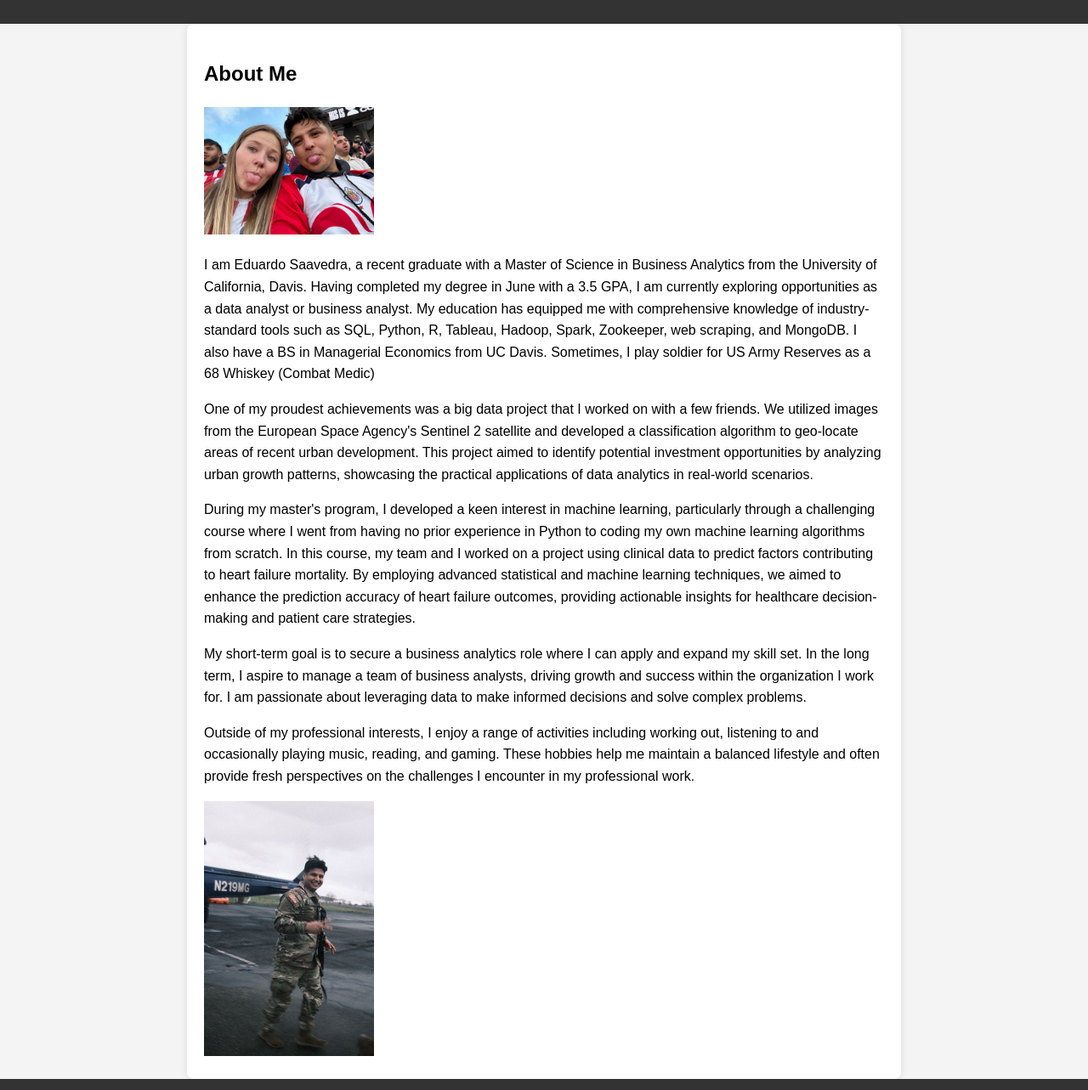
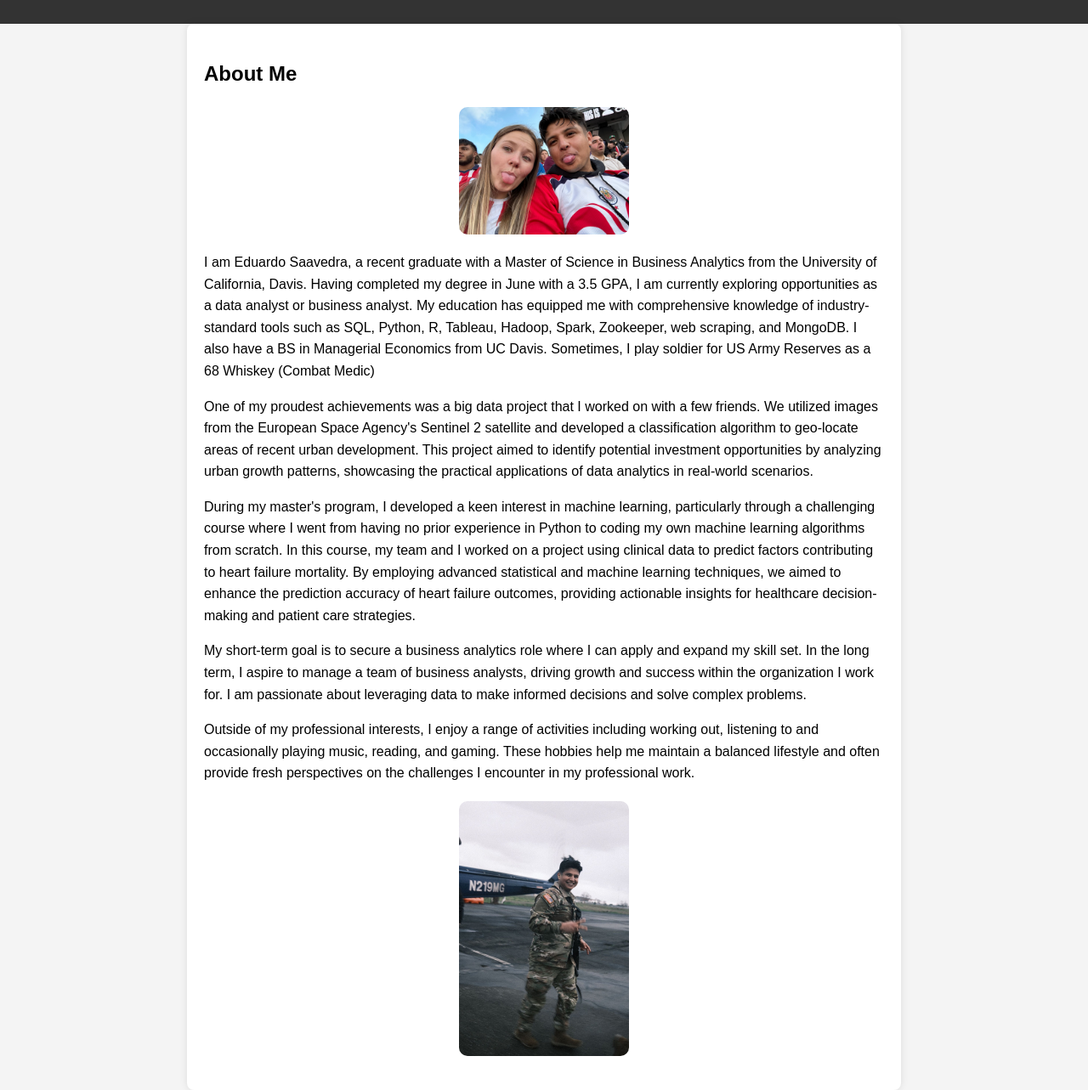
Before and after one commit to esaav21/MyWebsite, a plain HTML site: page about.html in a window 1280 px wide. Shown: the part 140-1423 px from the top of the page at 85% size. Drawn offline with Linux system fonts and the light colour scheme.

Commit message:
Update about.html
overhaul of the page

```diff
--- a/about.html
+++ b/about.html
@@ -5,6 +5,19 @@
     <meta name="viewport" content="width=device-width, initial-scale=1.0">
     <title>About - Eduardo Saavedra</title>
     <link rel="stylesheet" href="styles.css">
+    <style>
+        .centered-image {
+            display: flex;
+            justify-content: center;
+            align-items: center;
+            margin: 20px 0; /* Adjust this for spacing */
+        }
+        .centered-image img {
+            max-width: 200px;
+            height: auto;
+            border-radius: 10px; /* Optional for rounded corners */
+        }
+    </style>
 </head>
 <body>
     <header>
@@ -23,7 +36,7 @@
         <section>
             <h2>About Me</h2>
             <div class="centered-image">
-                <img src="soccergame.jpeg" alt="Eduardo Saavedra" style="width:200px;height:auto;">
+                <img src="soccergame.jpeg" alt="Eduardo Saavedra">
             </div>
             <p>
                 I am Eduardo Saavedra, a recent graduate with a Master of Science in Business Analytics from the University of California, Davis. Having completed my degree in June with a 3.5 GPA, I am currently exploring opportunities as a data analyst or business analyst. My education has equipped me with comprehensive knowledge of industry-standard tools such as SQL, Python, R, Tableau, Hadoop, Spark, Zookeeper, web scraping, and MongoDB. I also have a BS in Managerial Economics from UC Davis. Sometimes, I play soldier for US Army Reserves as a 68 Whiskey (Combat Medic)
@@ -41,7 +54,7 @@
                 Outside of my professional interests, I enjoy a range of activities including working out, listening to and occasionally playing music, reading, and gaming. These hobbies help me maintain a balanced lifestyle and often provide fresh perspectives on the challenges I encounter in my professional work.
             </p>
             <div class="centered-image">
-                <img src="army.jpeg" alt="Eduardo Saavedra" style="width:200px;height:auto;">
+                <img src="army.jpeg" alt="Eduardo Saavedra">
             </div>
         </section>
     </main>
```
